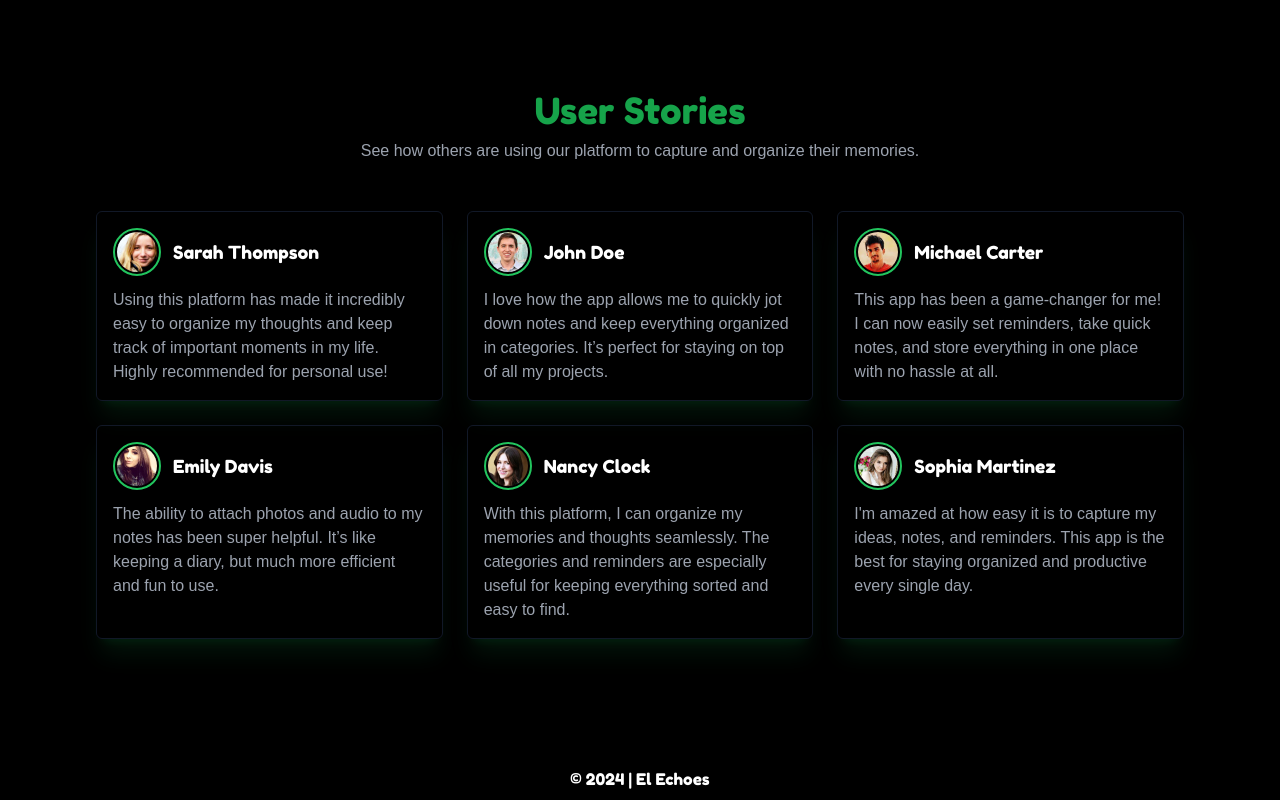
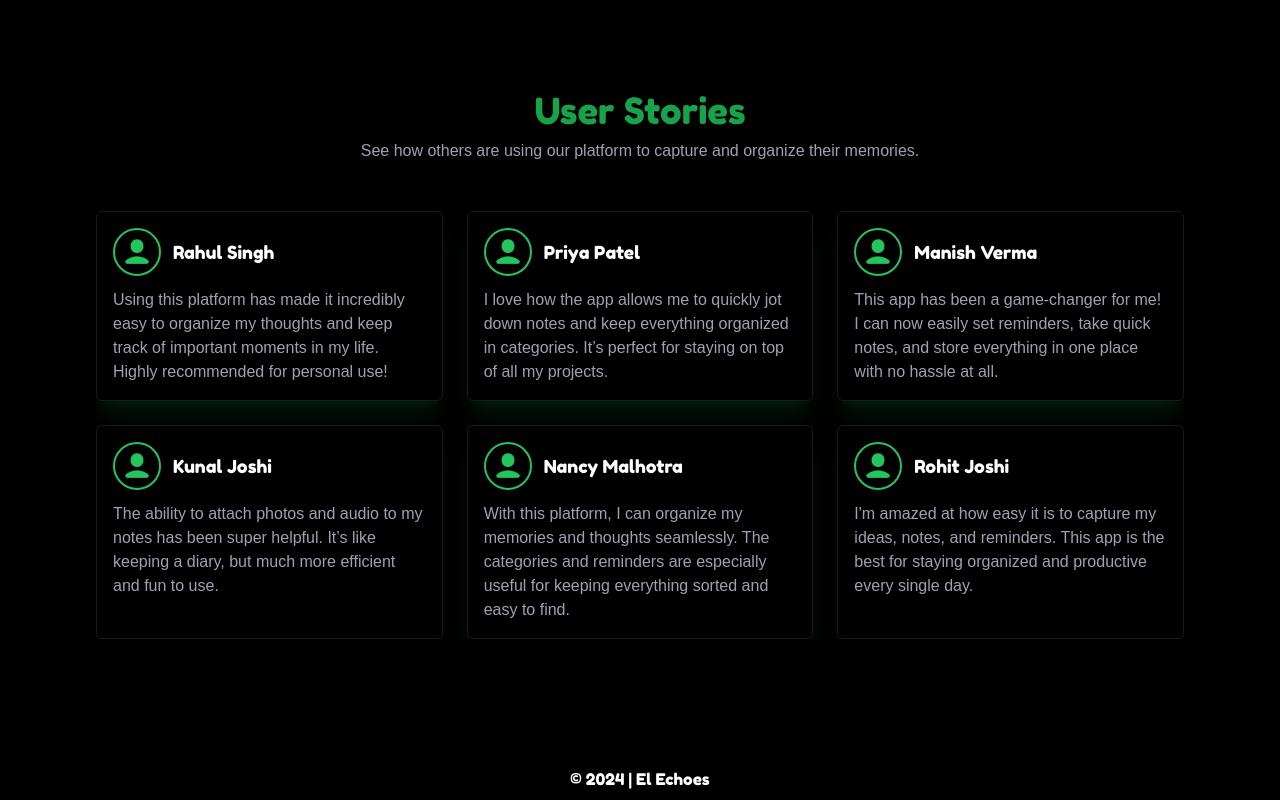
Before and after one commit to Kr-Upendra/echoes, a React (Vite) app in the folder frontend/: page / in a window 1280 px wide. Shown: the part 2411-3211 px from the top of the page. Built offline with nearby package versions, Linux system fonts and the light colour scheme; no server answers.

Commit message:
fix home page

```diff
--- a/frontend/src/assets/icons/index.ts
+++ b/frontend/src/assets/icons/index.ts
@@ -1,15 +1,7 @@
-import defaultuser from "./default_user.png";
 import organizeMemory from "./organise_notes.svg";
 import reminders from "./reminders.svg";
 import storeMemory from "./store_memories.svg";
 import takingMemories from "./taking_notes.svg";
 import appIcon from "./app_icon.png";
 
-export default {
-  appIcon,
-  defaultuser,
-  organizeMemory,
-  reminders,
-  storeMemory,
-  takingMemories,
-};
+export { appIcon, organizeMemory, reminders, storeMemory, takingMemories };
--- a/frontend/src/assets/users/index.ts
+++ b/frontend/src/assets/users/index.ts
@@ -4,5 +4,6 @@ import user03 from "./user_03.jpg";
 import user04 from "./user_04.jpg";
 import user05 from "./user_05.jpg";
 import user06 from "./user_06.jpg";
+import defaultUser from "./default_user.png";
 
-export default { user01, user02, user03, user04, user05, user06 };
+export { user01, user02, user03, user04, user05, user06, defaultUser };
--- a/frontend/src/components/userStories/UserStoriesCard.tsx
+++ b/frontend/src/components/userStories/UserStoriesCard.tsx
@@ -1,14 +1,48 @@
 import { UserStory } from "../../utils";
 
 type Props = { userStory: UserStory };
+import { useEffect, useRef, useState } from "react";
 
 export default function UserStoriesCard({ userStory }: Props) {
+  const cardRef = useRef<HTMLDivElement>(null);
+  const [isVisible, setIsVisible] = useState(false);
+
+  useEffect(() => {
+    const observer = new IntersectionObserver(
+      (entries) => {
+        entries.forEach((entry) => {
+          if (entry.isIntersecting) {
+            setIsVisible(true);
+            observer.unobserve(entry.target);
+          }
+        });
+      },
+      { threshold: 0.25 }
+    );
+
+    if (cardRef.current) {
+      observer.observe(cardRef.current);
+    }
+
+    return () => {
+      if (cardRef.current) {
+        observer.unobserve(cardRef.current);
+      }
+    };
+  }, []);
+
   return (
-    <div className="border p-4 border-gray-900 shadow-xl shadow-green-500/10 rounded-md">
+    <div
+      ref={cardRef}
+      className={`border border-green-100/10 p-4 shadow-xl shadow-green-500/10 rounded-md
+        transition-all duration-500 ease-in-out
+        ${isVisible ? "opacity-100 translate-x-0" : "opacity-0 translate-x-48"}
+        transform`}
+    >
       <div className="flex items-center mb-3">
-        <div className="mr-3 w-12 rounded-full p-0.5 border-2 border-green-500">
+        <div className="mr-3 w-12 h-12 flex justify-center items-center rounded-full p-0.5 border-2 border-green-500">
           <img
-            className="rounded-full selectDisable"
+            className="rounded-full w-8 selectDisable"
             src={userStory?.userImage}
             alt={userStory?.userName}
           />
--- a/frontend/src/containers/UserStories.tsx
+++ b/frontend/src/containers/UserStories.tsx
@@ -10,7 +10,7 @@ export default function UserStories() {
           title="User Stories"
           description="See how others are using our platform to capture and organize their memories."
         />
-        <div className="grid grid-cols-3 gap-6 md:grid-cols-2 sm:grid-cols-1 sm:gap-4 my-12">
+        <div className="grid grid-cols-3 gap-6 md:grid-cols-2 sm:grid-cols-1 sm:gap-4 my-12 overflow-x-hidden">
           {userStories.map((userStory: UserStory) => (
             <UserStoriesCard key={userStory?.id} userStory={userStory} />
           ))}
--- a/frontend/src/containers/profile/ProfileCard.tsx
+++ b/frontend/src/containers/profile/ProfileCard.tsx
@@ -9,13 +9,13 @@ import {
 import { Link, useLocation } from "react-router-dom";
 import { useSelector } from "react-redux";
 import CountUp from "react-countup";
-import default_user from "../../assets/icons/default_user.png";
 import { RootState } from "../../state";
 import { useState } from "react";
 import ImageUploader from "../../components/uploader/FileUploader";
 import { updateProfile, userStats } from "../../api";
 import { userProfileImageProperties } from "../../utils";
 import { useGetItem } from "../../hooks";
+import { defaultUser } from "../../assets";
 
 export default function ProfileCard() {
   const location = useLocation();
@@ -36,7 +36,7 @@ export default function ProfileCard() {
       <div className="mx-auto relative w-32 aspect-square rounded-full border-2 border-green-500 p-1 flex justify-center items-center">
         <img
           className="rounded-full"
-          src={userProfile?.profilePicture || default_user}
+          src={userProfile?.profilePicture || defaultUser}
           alt={`${userProfile?.firstName}'s display picture`}
         />
         <button
--- a/frontend/src/utils/data.ts
+++ b/frontend/src/utils/data.ts
@@ -2,13 +2,8 @@ import taking_notes from "../assets/icons/taking_notes.svg";
 import organise_notes from "../assets/icons/organise_notes.svg";
 import reminders from "../assets/icons/reminders.svg";
 import store_memories from "../assets/icons/store_memories.svg";
-import user_01 from "../assets/users/user_01.jpg";
-import user_02 from "../assets/users/user_02.jpg";
-import user_03 from "../assets/users/user_03.jpg";
-import user_04 from "../assets/users/user_04.jpg";
-import user_05 from "../assets/users/user_05.jpg";
-import user_06 from "../assets/users/user_06.jpg";
 import { Feature, HowItWork, UserStory } from "./model";
+import { defaultUser } from "../assets";
 
 export const features: Feature[] = [
   {
@@ -75,45 +70,45 @@ export const howItWorks: HowItWork[] = [
 export const userStories: UserStory[] = [
   {
     id: "userStories001",
-    userName: "Sarah Thompson",
+    userName: "Rahul Singh",
     userStory:
       "Using this platform has made it incredibly easy to organize my thoughts and keep track of important moments in my life. Highly recommended for personal use!",
-    userImage: user_01,
+    userImage: defaultUser,
   },
   {
     id: "userStories002",
-    userName: "John Doe",
+    userName: "Priya Patel",
     userStory:
       "I love how the app allows me to quickly jot down notes and keep everything organized in categories. It’s perfect for staying on top of all my projects.",
-    userImage: user_02,
+    userImage: defaultUser,
   },
   {
     id: "userStories003",
-    userName: "Michael Carter",
+    userName: "Manish Verma",
     userStory:
       "This app has been a game-changer for me! I can now easily set reminders, take quick notes, and store everything in one place with no hassle at all.",
-    userImage: user_03,
+    userImage: defaultUser,
   },
   {
     id: "userStories004",
-    userName: "Emily Davis",
+    userName: "Kunal Joshi",
     userStory:
       "The ability to attach photos and audio to my notes has been super helpful. It’s like keeping a diary, but much more efficient and fun to use.",
-    userImage: user_04,
+    userImage: defaultUser,
   },
   {
     id: "userStories005",
-    userName: "Nancy Clock",
+    userName: "Nancy Malhotra",
     userStory:
       "With this platform, I can organize my memories and thoughts seamlessly. The categories and reminders are especially useful for keeping everything sorted and easy to find.",
-    userImage: user_05,
+    userImage: defaultUser,
   },
   {
     id: "userStories006",
-    userName: "Sophia Martinez",
+    userName: "Rohit Joshi",
     userStory:
       "I'm amazed at how easy it is to capture my ideas, notes, and reminders. This app is the best for staying organized and productive every single day.",
-    userImage: user_06,
+    userImage: defaultUser,
   },
 ];
 
```
Also changed, not shown: frontend/src/assets/users/default_user.png (renamed from frontend/src/assets/icons/default_user.png).
